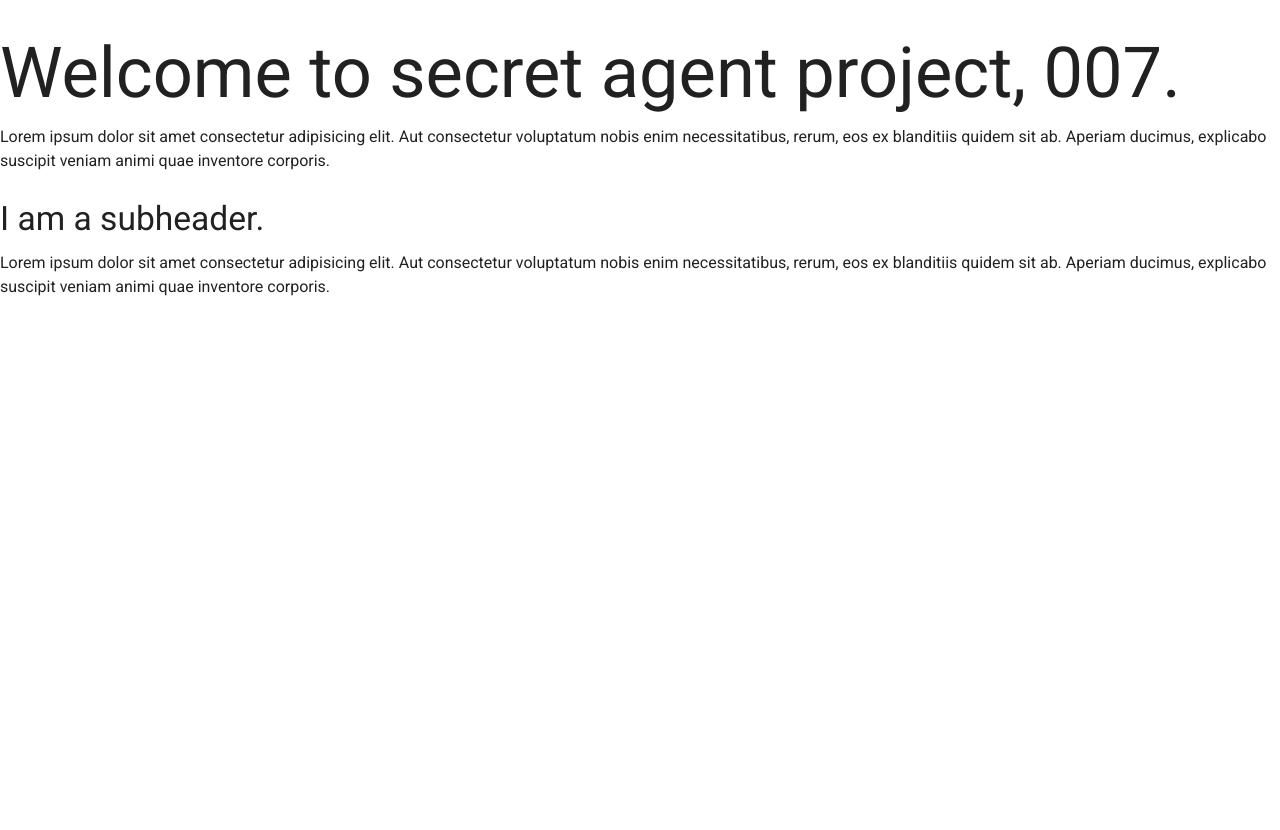
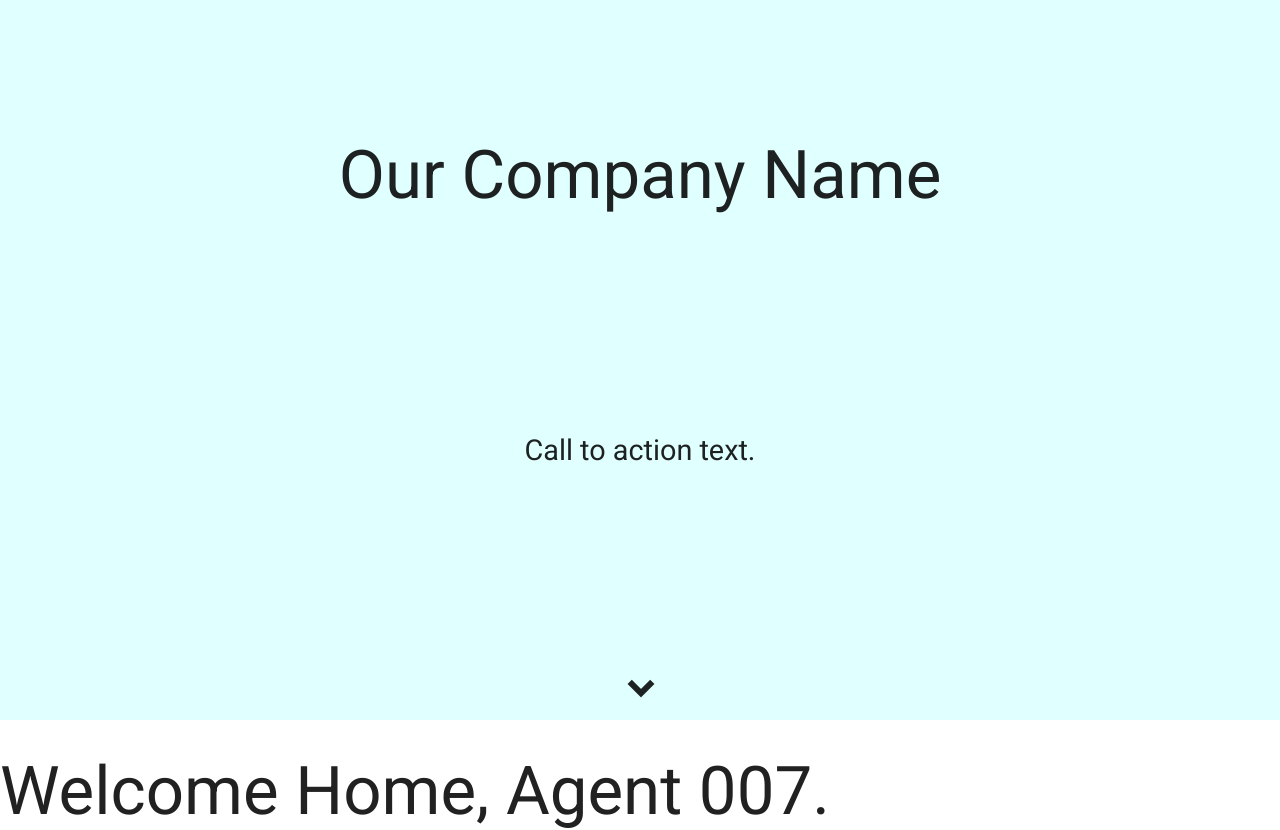
Before and after one commit to jasen-jer/leeroy-jenkins, a React (Create React App) app: page / in a window 1280 px wide. Shown: the top 830 px of the page. Before the commit the page ends 800 px from the top, so only its background shows below. Built offline with nearby package versions, Linux system fonts and the light colour scheme.

Commit message:
Finished basic layout for Splash/Hero component.

```diff
--- a/src/App.js
+++ b/src/App.js
@@ -1,17 +1,13 @@
 import React, { Component } from 'react';
 import './css/styles.css'
+import Home from './components/Home'
 
 class App extends Component {
   render() {
     return (
       <div>
-        <h1>Welcome to secret agent project, 007.</h1>
 
-        <p>Lorem ipsum dolor sit amet consectetur adipisicing elit. Aut consectetur voluptatum nobis enim necessitatibus, rerum, eos ex blanditiis quidem sit ab. Aperiam ducimus, explicabo suscipit veniam animi quae inventore corporis.</p>
-
-        <h2>I am a subheader.</h2>
-
-        <p>Lorem ipsum dolor sit amet consectetur adipisicing elit. Aut consectetur voluptatum nobis enim necessitatibus, rerum, eos ex blanditiis quidem sit ab. Aperiam ducimus, explicabo suscipit veniam animi quae inventore corporis.</p>
+        <Home />
 
       </div>
     );
--- /dev/null
+++ b/src/components/Home.js
@@ -0,0 +1,22 @@
+import React from 'react';
+import Splash from './Splash'
+
+const Home = () => {
+  return (
+    <div>
+
+      <Splash />
+
+      <h1>Welcome Home, Agent 007.</h1>
+
+      <p>Lorem ipsum dolor sit amet consectetur adipisicing elit. Aut consectetur voluptatum nobis enim necessitatibus, rerum, eos ex blanditiis quidem sit ab. Aperiam ducimus, explicabo suscipit veniam animi quae inventore corporis.</p>
+
+      <h2>I am a subheader.</h2>
+
+      <p>Lorem ipsum dolor sit amet consectetur adipisicing elit. Aut consectetur voluptatum nobis enim necessitatibus, rerum, eos ex blanditiis quidem sit ab. Aperiam ducimus, explicabo suscipit veniam animi quae inventore corporis.</p>
+
+    </div>
+  );
+};
+
+export default Home;
--- /dev/null
+++ b/src/components/Splash.js
@@ -0,0 +1,27 @@
+import React from 'react';
+
+const Splash = () => {
+  return (
+    <div className="container-splash">
+
+      <div className="container-splash-top">
+        {/* hidden for now */}
+        <div className="nav-splash hide">Home | Mission | About Us | Project Samples | Contact</div>
+        <h1>Our Company Name</h1>
+        <h3>Call to action text.</h3>
+      </div>
+
+      {/* scroll button */}
+      <div className="container-splash-bottom">
+        <div>
+          <i className="material-icons btn-splash-scroll">keyboard_arrow_down</i>
+        </div>
+
+        <div className="bg-splash"></div>
+      </div>
+
+    </div>
+  );
+};
+
+export default Splash;
--- a/src/css/styles.css
+++ b/src/css/styles.css
@@ -36,7 +36,7 @@ h4 { font-size: 1.2rem; }
 /* tablet */
 @media screen and (min-width: 420px){
   html { font-size: 15px; }
-  h1 { font-size: 4.2rem; }
+  h1 { font-size: 4.0rem; }
   h2 { font-size: 2.0rem; }
   h3 { font-size: 1.7rem; }
   h4 { font-size: 1.4rem; }
@@ -45,8 +45,42 @@ h4 { font-size: 1.2rem; }
 /* desktop */
 @media screen and (min-width: 900px){
   html { font-size: 16px; }
-  h1 { font-size: 4.4rem; }
+  h1 { font-size: 4.2rem; }
   h2 { font-size: 2.1rem; }
   h3 { font-size: 1.8rem; }
   h4 { font-size: 1.5rem; }
 }
+
+/* splash styles */
+.btn-splash-scroll {
+  font-size: 3rem;
+  font-weight: bold;
+}
+
+.container-splash {
+  width: 100%;
+  height: 90vh;
+  background: lightcyan;
+  text-align: center;
+  display: flex;
+  flex-direction: column;
+  justify-content: space-between;
+  align-items: center;
+}
+
+.container-splash-top {
+  width: 100%;
+  min-height: 80%;
+  display: flex;
+  flex-direction: column;
+  justify-content: space-around;
+  align-items: center;
+}
+.container-splash-bottom {
+  width: 100%;
+  min-height: 19%;
+  display: flex;
+  flex-direction: column;
+  justify-content: flex-end;
+  align-items: center;
+}
```
